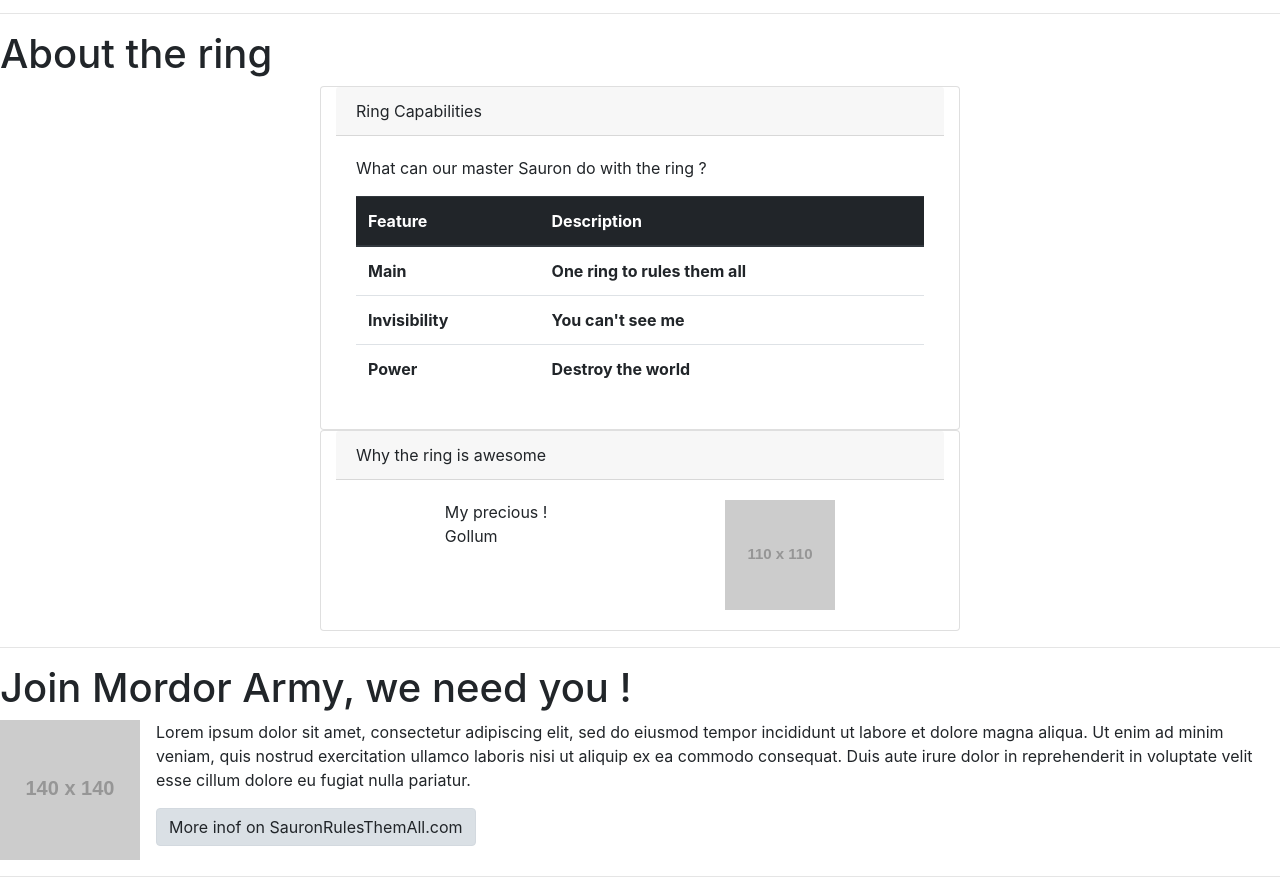
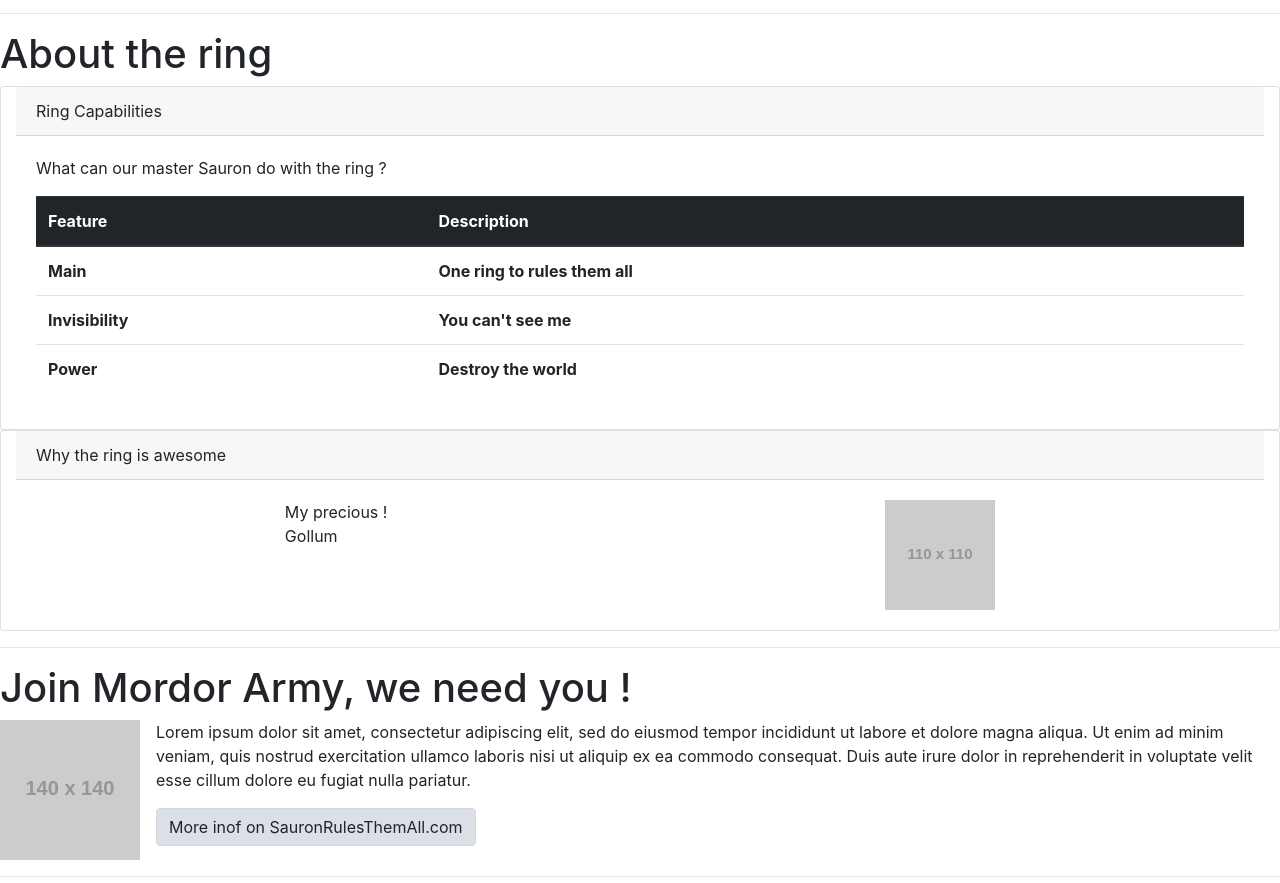
Before and after one commit to martinioluis/the-precious, a plain HTML site: page index.html in a window 1280 px wide. Shown: the part 1925-2808 px from the top of the page. Drawn offline with nearby package versions, Linux system fonts and the light colour scheme; placeholder pictures from the web are drawn by us.

Commit message:
edit index.html for card

```diff
--- a/index.html
+++ b/index.html
@@ -171,7 +171,7 @@
 		<h1>About the ring</h1>
 
 		<div class="d-flex justify-content-center">
-			<div class="card col-6" style="width: 18rem;">
+			<div class="card col-12" style="width: 18rem;">
 			  <div class="card-header">
 			    Ring Capabilities
 			  </div>
@@ -204,7 +204,7 @@
 		</div>
 
 		<div class="d-flex justify-content-center">
-			<div class="card col-6" style="width: 18rem;">
+			<div class="card col-12" style="width: 18rem;">
 			  <div class="card-header">
 			    Why the ring is awesome
 			  </div>
```
